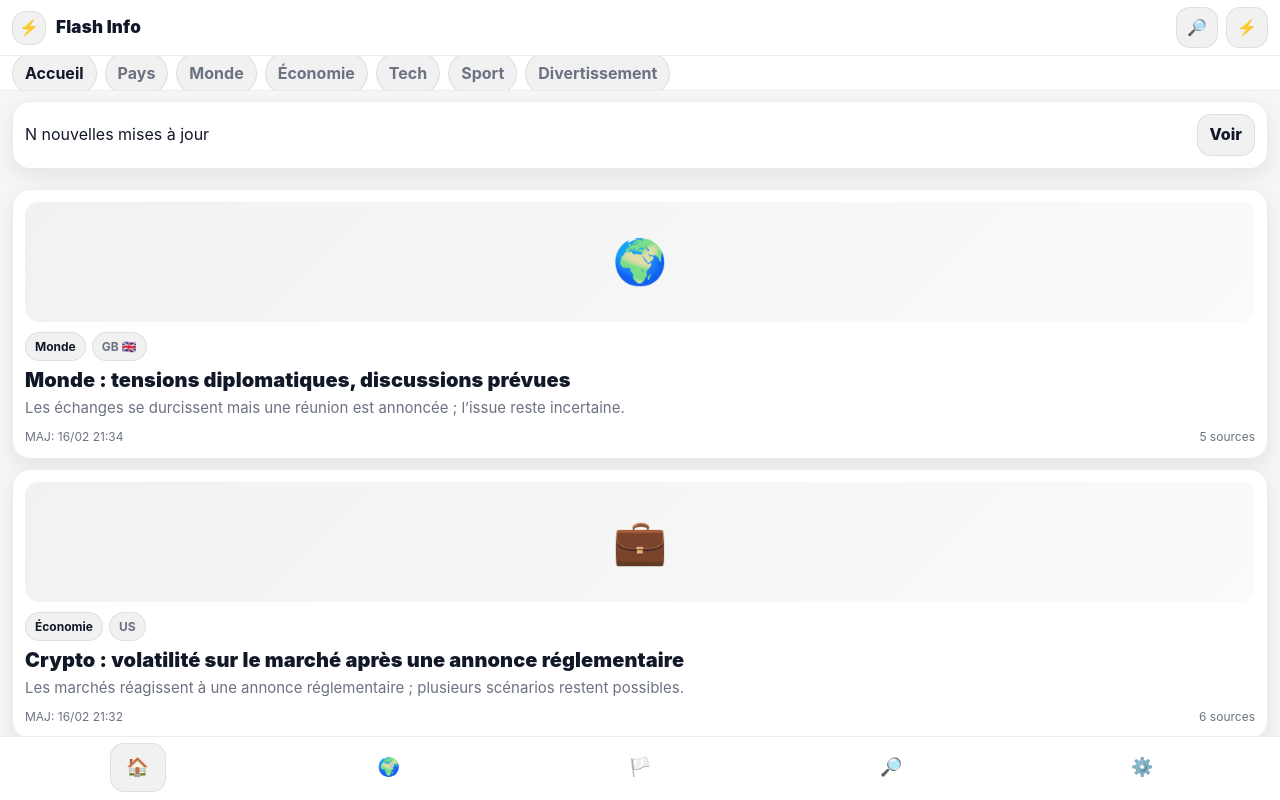
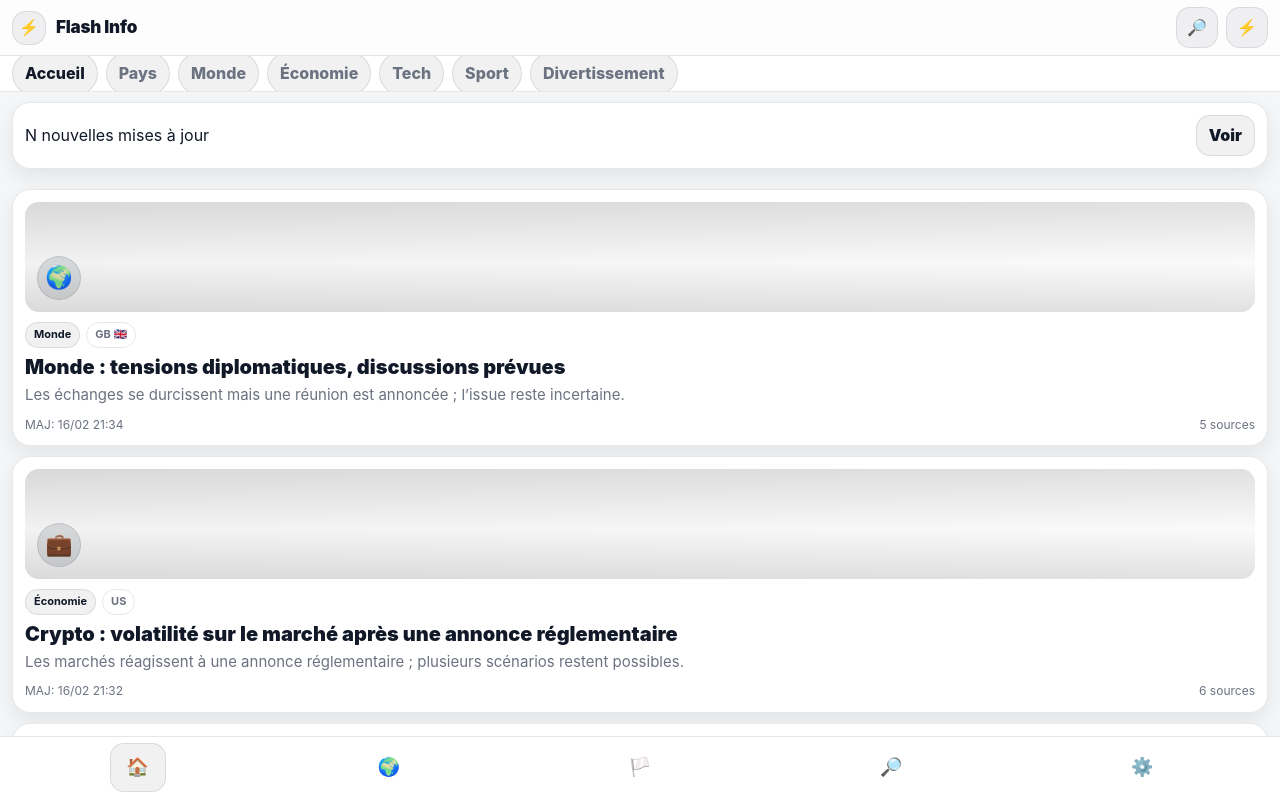
Before and after one commit to Keryas777/flash-info, a plain HTML site: page index.html in a window 1280 px wide. Drawn offline with Linux system fonts and the light colour scheme.

Commit message:
Update styles.css

```diff
--- a/styles.css
+++ b/styles.css
@@ -1,38 +1,30 @@
 /* =========================
-   Flash Info — Premium mobile UI (Apple-News-ish)
+   Flash Info — Premium Mobile UI
    - Auto light/dark (iOS + Android)
-   - No blue gradients
-   - Title > summary > text
-   - Fixed shell, inner scroll only
+   - Premium header (glass)
+   - Card media supports image + fallback emoji
+   - Simplified badges
    ========================= */
 
 :root{
-  /* Shape */
-  --r-xs: 10px;
   --r-sm: 14px;
   --r-md: 18px;
 
-  /* Spacing */
   --pad: 12px;
 
-  /* Typography scale */
-  --fs-base: 16px;       /* texte normal */
-  --fs-title: 20px;      /* titre carte */
-  --fs-summary: 15px;    /* résumé carte */
-  --fs-meta: 12px;       /* meta */
-  --fs-h1: 24px;         /* titre article */
-  --fs-h2: 15px;
+  --fs-base: 16px;
+  --fs-title: 20px;
+  --fs-summary: 15px;
+  --fs-meta: 12px;
 
-  /* Layout heights */
   --h-header: 56px;
   --h-tabs: 52px;
   --h-bottom: 64px;
 
-  /* System hint: style native inputs in light/dark */
   color-scheme: light dark;
 }
 
-/* ---------- LIGHT ---------- */
+/* LIGHT */
 @media (prefers-color-scheme: light){
   :root{
     --bg: #f5f6f7;
@@ -42,10 +34,9 @@
     --text: #111827;
     --muted:#6b7280;
 
-    --line: rgba(17,24,39,0.08);
+    --line: rgba(17,24,39,0.10);
     --chip: rgba(17,24,39,0.06);
 
-    --accent: #111827; /* accent sobre (pas bleu) */
     --accentSoft: rgba(17,24,39,0.06);
 
     --shadowCard: 0 8px 20px rgba(17,24,39,0.08);
@@ -53,12 +44,14 @@
 
     --overlay: rgba(0,0,0,0.36);
 
+    --headerBg: rgba(255,255,255,0.78);
+
     --mediaA: rgba(17,24,39,0.06);
     --mediaB: rgba(17,24,39,0.02);
   }
 }
 
-/* ---------- DARK ---------- */
+/* DARK */
 @media (prefers-color-scheme: dark){
   :root{
     --bg: #0b0c0f;
@@ -68,90 +61,71 @@
     --text: #f3f4f6;
     --muted:#a7afc2;
 
-    --line: rgba(255,255,255,0.08);
+    --line: rgba(255,255,255,0.10);
     --chip: rgba(255,255,255,0.06);
 
-    --accent: #f3f4f6;
     --accentSoft: rgba(255,255,255,0.08);
 
-    --shadowCard: none; /* en sombre, ombres souvent inutiles */
+    --shadowCard: none;
     --shadowFloat: 0 12px 30px rgba(0,0,0,0.55);
 
     --overlay: rgba(0,0,0,0.60);
+
+    --headerBg: rgba(18,19,24,0.72);
 
     --mediaA: rgba(255,255,255,0.08);
     --mediaB: rgba(255,255,255,0.03);
   }
 }
 
-/* ---------- Base ---------- */
 *{ box-sizing: border-box; }
 html, body{
   height: 100%;
   margin: 0;
   background: var(--bg);
   color: var(--text);
-  overflow: hidden; /* pas de scroll global */
+  overflow: hidden; /* no global scroll */
   font-family: -apple-system, BlinkMacSystemFont, "Segoe UI", Roboto, Arial, sans-serif;
   -webkit-text-size-adjust: 100%;
 }
-
-button, input, select{
-  font: inherit;
-  color: inherit;
-}
-
-/* Remove default iOS tap highlight */
+button, input, select{ font: inherit; color: inherit; }
 a, button { -webkit-tap-highlight-color: transparent; }
 
-/* ---------- App shell ---------- */
+/* App shell */
 .app{
   height: 100vh;
   display: flex;
   flex-direction: column;
 }
 
-/* Header (sobre, surface blanche/noire) */
+/* Header premium */
 .header{
   height: var(--h-header);
   display: flex;
   align-items: center;
   justify-content: space-between;
   padding: 10px var(--pad);
-  background: var(--surface);
+  background: var(--headerBg);
   border-bottom: 1px solid var(--line);
+  backdrop-filter: saturate(140%) blur(8px);
+  -webkit-backdrop-filter: saturate(140%) blur(8px);
 }
 
-.brand{
-  display: flex;
-  align-items: center;
-  gap: 10px;
-}
-
+.brand{ display:flex; align-items:center; gap:10px; }
 .logo{
-  width: 34px;
-  height: 34px;
+  width: 34px; height: 34px;
   border-radius: var(--r-sm);
-  display: inline-flex;
-  align-items: center;
-  justify-content: center;
+  display:flex; align-items:center; justify-content:center;
   background: var(--chip);
   border: 1px solid var(--line);
   user-select: none;
 }
-
 .title{
-  font-weight: 900;
-  letter-spacing: 0.2px;
+  font-weight: 950;
+  letter-spacing: -0.2px;
   font-size: 17px;
 }
-
-/* header actions */
-.header-actions{
-  display: flex;
-  gap: 8px;
-}
-
+.header-actions{ display:flex; gap:8px; }
 .icon-btn{
   border: 1px solid var(--line);
   background: var(--chip);
@@ -162,15 +136,14 @@ a, button { -webkit-tap-highlight-color: transparent; }
 /* Tabs */
 .tabs{
   height: var(--h-tabs);
-  display: flex;
-  align-items: center;
-  gap: 8px;
+  display:flex; align-items:center;
+  gap:8px;
   padding: 8px var(--pad);
-  overflow-x: auto;
+  overflow-x:auto;
   background: var(--surface);
   border-bottom: 1px solid var(--line);
 }
-.tabs::-webkit-scrollbar{ display: none; }
+.tabs::-webkit-scrollbar{ display:none; }
 
 .tab{
   border: 1px solid var(--line);
@@ -179,9 +152,8 @@ a, button { -webkit-tap-highlight-color: transparent; }
   border-radius: 999px;
   padding: 9px 12px;
   white-space: nowrap;
-  font-weight: 750;
+  font-weight: 850;
 }
-
 .tab.is-active{
   color: var(--text);
   background: var(--accentSoft);
@@ -191,9 +163,9 @@ a, button { -webkit-tap-highlight-color: transparent; }
 .main{
   flex: 1 1 auto;
   min-height: 0;
-  display: flex;
-  flex-direction: column;
-  position: relative;
+  display:flex;
+  flex-direction:column;
+  position:relative;
 }
 
 /* Update banner */
@@ -202,38 +174,36 @@ a, button { -webkit-tap-highlight-color: transparent; }
   background: var(--surface);
   border: 1px solid var(--line);
   border-radius: var(--r-md);
-  padding: 12px 12px;
-  display: flex;
-  align-items: center;
-  justify-content: space-between;
-  gap: 10px;
+  padding: 12px;
+  display:flex;
+  align-items:center;
+  justify-content:space-between;
+  gap:10px;
   box-shadow: var(--shadowCard);
 }
-
 .banner-btn{
   border: 1px solid var(--line);
   background: var(--chip);
   border-radius: var(--r-sm);
   padding: 8px 12px;
-  font-weight: 850;
+  font-weight: 900;
 }
 
-/* Feed (scroll only here) */
+/* Feed scrollable */
 .feed{
   flex: 1 1 auto;
   min-height: 0;
-  overflow-y: auto;
+  overflow-y:auto;
   -webkit-overflow-scrolling: touch;
   padding: 10px var(--pad) 12px;
 }
 
-/* Back to top */
+/* Back-to-top */
 .back-to-top{
-  position: absolute;
+  position:absolute;
   right: 12px;
   bottom: 12px;
-  width: 46px;
-  height: 46px;
+  width: 46px; height: 46px;
   border-radius: 999px;
   border: 1px solid var(--line);
   background: var(--surface);
@@ -243,14 +213,13 @@ a, button { -webkit-tap-highlight-color: transparent; }
 /* Bottom nav */
 .bottom-nav{
   height: var(--h-bottom);
-  display: flex;
-  align-items: center;
-  justify-content: space-around;
+  display:flex;
+  align-items:center;
+  justify-content:space-around;
   padding: 8px var(--pad) calc(10px + env(safe-area-inset-bottom));
   background: var(--surface);
   border-top: 1px solid var(--line);
 }
-
 .nav-btn{
   width: 56px;
   border: 1px solid transparent;
@@ -260,14 +229,13 @@ a, button { -webkit-tap-highlight-color: transparent; }
   color: var(--muted);
   font-size: 18px;
 }
-
 .nav-btn.is-active{
   border-color: var(--line);
   background: var(--chip);
   color: var(--text);
 }
 
-/* ---------- Cards ---------- */
+/* Cards */
 .card{
   background: var(--surface);
   border: 1px solid var(--line);
@@ -277,46 +245,88 @@ a, button { -webkit-tap-highlight-color: transparent; }
   box-shadow: var(--shadowCard);
 }
 
+/* Media: image or fallback */
 .card-media{
-  height: 120px;
+  height: 110px;
   border-radius: var(--r-sm);
   background: linear-gradient(135deg, var(--mediaA), var(--mediaB));
-  display: flex;
-  align-items: center;
-  justify-content: center;
-  font-size: 44px;
+  overflow: hidden;
+  position: relative;
   margin-bottom: 10px;
-  user-select: none;
+}
+.card-media img{
+  position:absolute;
+  inset:0;
+  width:100%;
+  height:100%;
+  object-fit: cover;
+  transform: scale(1.02);
+}
+.card-media::after{
+  content:"";
+  position:absolute;
+  inset:0;
+  background: linear-gradient(
+    180deg,
+    rgba(0,0,0,0.10) 0%,
+    rgba(0,0,0,0.00) 55%,
+    rgba(0,0,0,0.10) 100%
+  );
+  pointer-events:none;
+}
+
+.media-fallback{
+  position:absolute;
+  left: 12px;
+  bottom: 12px;
+  width: 44px;
+  height: 44px;
+  border-radius: 999px;
+  display:flex;
+  align-items:center;
+  justify-content:center;
+  font-size: 22px;
+  background: rgba(0,0,0,0.22);
+  color: #fff;
+  border: 1px solid rgba(255,255,255,0.22);
+  user-select:none;
+}
+@media (prefers-color-scheme: light){
+  .media-fallback{
+    background: rgba(17,24,39,0.12);
+    color: var(--text);
+    border-color: var(--line);
+  }
 }
 
 .card-top{
-  display: flex;
-  align-items: center;
-  justify-content: space-between;
-  gap: 10px;
+  display:flex;
+  align-items:center;
+  justify-content:space-between;
+  gap:10px;
   margin-bottom: 2px;
 }
 
 .badges{
-  display: flex;
-  gap: 6px;
-  flex-wrap: wrap;
-  align-items: center;
+  display:flex;
+  gap:6px;
+  flex-wrap:wrap;
+  align-items:center;
 }
 
+/* Simplified badges */
 .badge{
-  font-size: var(--fs-meta);
-  padding: 5px 9px;
+  font-size: 11px;
+  padding: 4px 8px;
   border-radius: 999px;
   border: 1px solid var(--line);
-  background: var(--chip);
+  background: transparent;
   color: var(--muted);
   font-weight: 750;
 }
-
 .badge.accent{
+  background: var(--accentSoft);
   color: var(--text);
-  background: var(--accentSoft);
 }
 
 /* Typo */
@@ -324,76 +334,70 @@ body{
   font-size: var(--fs-base);
   line-height: 1.45;
 }
-
 .card-title{
   font-size: var(--fs-title);
   font-weight: 950;
   line-height: 1.15;
   margin: 8px 0 6px;
-  letter-spacing: 0.1px;
 }
-
 .card-summary{
   font-size: var(--fs-summary);
   line-height: 1.35;
   margin: 0;
   color: var(--muted);
 }
-
 .card-meta{
   margin-top: 10px;
-  display: flex;
-  justify-content: space-between;
+  display:flex;
+  justify-content:space-between;
   color: var(--muted);
   font-size: var(--fs-meta);
 }
 
-/* ---------- Flash panel ---------- */
+/* Overlay + Flash panel */
 .overlay{
-  position: fixed;
-  inset: 0;
+  position:fixed;
+  inset:0;
   background: var(--overlay);
   z-index: 15;
 }
 
 .flash-panel{
-  position: fixed;
-  top: 0;
-  right: 0;
-  height: 100vh;
+  position:fixed;
+  top:0;
+  right:0;
+  height:100vh;
   width: min(360px, 92vw);
   background: var(--surface2);
   border-left: 1px solid var(--line);
   transform: translateX(110%);
   transition: transform .22s ease;
   z-index: 20;
-  display: flex;
-  flex-direction: column;
+  display:flex;
+  flex-direction:column;
   box-shadow: var(--shadowFloat);
 }
 .flash-panel.open{ transform: translateX(0); }
 
 .flash-header{
-  display: flex;
-  align-items: center;
-  justify-content: space-between;
+  display:flex;
+  align-items:center;
+  justify-content:space-between;
   padding: 12px;
   border-bottom: 1px solid var(--line);
+  background: var(--headerBg);
+  backdrop-filter: saturate(140%) blur(8px);
+  -webkit-backdrop-filter: saturate(140%) blur(8px);
 }
-
-.flash-title{
-  font-weight: 950;
-  font-size: 16px;
-}
+.flash-title{ font-weight: 950; font-size: 16px; }
 
 .flash-list{
-  flex: 1 1 auto;
-  min-height: 0;
-  overflow-y: auto;
+  flex:1 1 auto;
+  min-height:0;
+  overflow-y:auto;
   -webkit-overflow-scrolling: touch;
   padding: 10px;
 }
-
 .flash-item{
   background: var(--surface);
   border: 1px solid var(--line);
@@ -402,54 +406,51 @@ body{
   margin-bottom: 10px;
   box-shadow: var(--shadowCard);
 }
-
 .flash-item .flash-text{
-  margin: 0;
+  margin:0;
   line-height: 1.25;
-  font-weight: 800;
+  font-weight: 850;
 }
-
 .flash-item .flash-meta{
   margin-top: 8px;
   font-size: var(--fs-meta);
   color: var(--muted);
-  display: flex;
-  justify-content: space-between;
+  display:flex;
+  justify-content:space-between;
 }
 
-/* ---------- Modals / sheets ---------- */
+/* Modals */
 .modal{
-  position: fixed;
-  inset: 0;
-  display: none;
+  position:fixed;
+  inset:0;
+  display:none;
   z-index: 30;
 }
-.modal.open{ display: block; }
+.modal.open{ display:block; }
 
 .modal::before{
-  content: "";
-  position: absolute;
-  inset: 0;
+  content:"";
+  position:absolute;
+  inset:0;
   background: var(--overlay);
 }
 
 .modal-sheet{
-  position: absolute;
-  left: 0;
-  right: 0;
-  bottom: 0;
+  position:absolute;
+  left:0; right:0;
+  bottom:0;
   background: var(--surface2);
   border-top: 1px solid var(--line);
   border-radius: 18px 18px 0 0;
   max-height: 86vh;
-  display: flex;
-  flex-direction: column;
+  display:flex;
+  flex-direction:column;
   padding-bottom: env(safe-area-inset-bottom);
   box-shadow: var(--shadowFloat);
 }
 
 .modal-sheet-full{
-  top: 0;
+  top:0;
   max-height: 100vh;
   border-radius: 0;
 }
@@ -458,45 +459,38 @@ body{
   width: 44px;
   height: 5px;
   border-radius: 999px;
+  margin: 10px auto 6px;
   background: rgba(255,255,255,0.22);
-  margin: 10px auto 6px;
 }
-
 @media (prefers-color-scheme: light){
   .modal-handle{ background: rgba(17,24,39,0.16); }
 }
 
 .modal-content{
   padding: 10px 14px 14px;
-  overflow-y: auto;
+  overflow-y:auto;
   -webkit-overflow-scrolling: touch;
 }
-
 .modal-title{
   font-weight: 950;
   margin: 6px 0 4px;
   font-size: 18px;
 }
-
 .modal-meta{
   color: var(--muted);
   font-size: var(--fs-meta);
   margin-bottom: 10px;
 }
-
 .modal-text{
-  margin: 0 0 12px;
+  margin:0 0 12px;
   line-height: 1.45;
-  font-size: var(--fs-base);
 }
-
 .modal-sources{
-  display: flex;
-  flex-direction: column;
-  gap: 6px;
+  display:flex;
+  flex-direction:column;
+  gap:6px;
   margin-bottom: 12px;
 }
-
 .source{
   font-size: var(--fs-meta);
   color: var(--muted);
@@ -505,73 +499,54 @@ body{
   padding: 8px 10px;
   border-radius: var(--r-sm);
 }
-
 .modal-actions{
-  display: flex;
-  gap: 10px;
+  display:flex;
+  gap:10px;
 }
-
 .btn{
-  flex: 1;
+  flex:1;
   border: 1px solid var(--line);
   background: var(--chip);
   padding: 11px 12px;
   border-radius: var(--r-sm);
   font-weight: 900;
 }
-
 .btn.primary{
   background: var(--accentSoft);
   color: var(--text);
 }
 
-/* ---------- Search ---------- */
-.search-row{
-  display: flex;
-  gap: 10px;
-  align-items: center;
-}
-
+/* Search */
+.search-row{ display:flex; gap:10px; align-items:center; }
 .search-input{
-  flex: 1;
+  flex:1;
   border: 1px solid var(--line);
   background: var(--chip);
   padding: 11px 12px;
   border-radius: var(--r-sm);
-  color: var(--text);
 }
-
-.search-filters{
-  display: flex;
-  gap: 10px;
-  margin: 10px 0;
-}
-
+.search-filters{ display:flex; gap:10px; margin: 10px 0; }
 .select{
-  flex: 1;
+  flex:1;
   border: 1px solid var(--line);
   background: var(--chip);
   padding: 11px 12px;
   border-radius: var(--r-sm);
 }
 
-/* ---------- Article ---------- */
+/* Article */
 .article-topbar{
   padding: 10px var(--pad) 8px;
   border-bottom: 1px solid var(--line);
-  display: flex;
-  justify-content: space-between;
-  align-items: center;
-  gap: 10px;
-  background: var(--surface);
+  display:flex;
+  justify-content:space-between;
+  align-items:center;
+  gap:10px;
+  background: var(--headerBg);
+  backdrop-filter: saturate(140%) blur(8px);
+  -webkit-backdrop-filter: saturate(140%) blur(8px);
 }
-
-.article-topbar-right{
-  display: flex;
-  gap: 8px;
-  align-items: center;
-}
-
+.article-topbar-right{ display:flex; gap:8px; align-items:center; }
 .pill{
   font-size: var(--fs-meta);
   padding: 6px 10px;
@@ -579,42 +554,36 @@ body{
   border: 1px solid var(--line);
   background: var(--chip);
   color: var(--muted);
-  font-weight: 800;
+  font-weight: 850;
 }
-
 .article{
   padding: 12px 14px 18px;
-  overflow-y: auto;
+  overflow-y:auto;
   -webkit-overflow-scrolling: touch;
   background: var(--surface2);
 }
-
 .article h1{
   margin: 0 0 8px;
-  font-size: var(--fs-h1);
+  font-size: 24px;
   font-weight: 950;
   line-height: 1.12;
 }
-
 .article .summary{
   margin: 0 0 12px;
   font-size: 16px;
   line-height: 1.45;
   color: var(--muted);
 }
-
 .article h2{
   margin: 18px 0 8px;
-  font-size: var(--fs-h2);
+  font-size: 15px;
   font-weight: 950;
 }
-
 .article p{
   margin: 0 0 10px;
   font-size: var(--fs-base);
   line-height: 1.55;
 }
-
 .article .small{
   color: var(--muted);
   font-size: var(--fs-meta);
```
